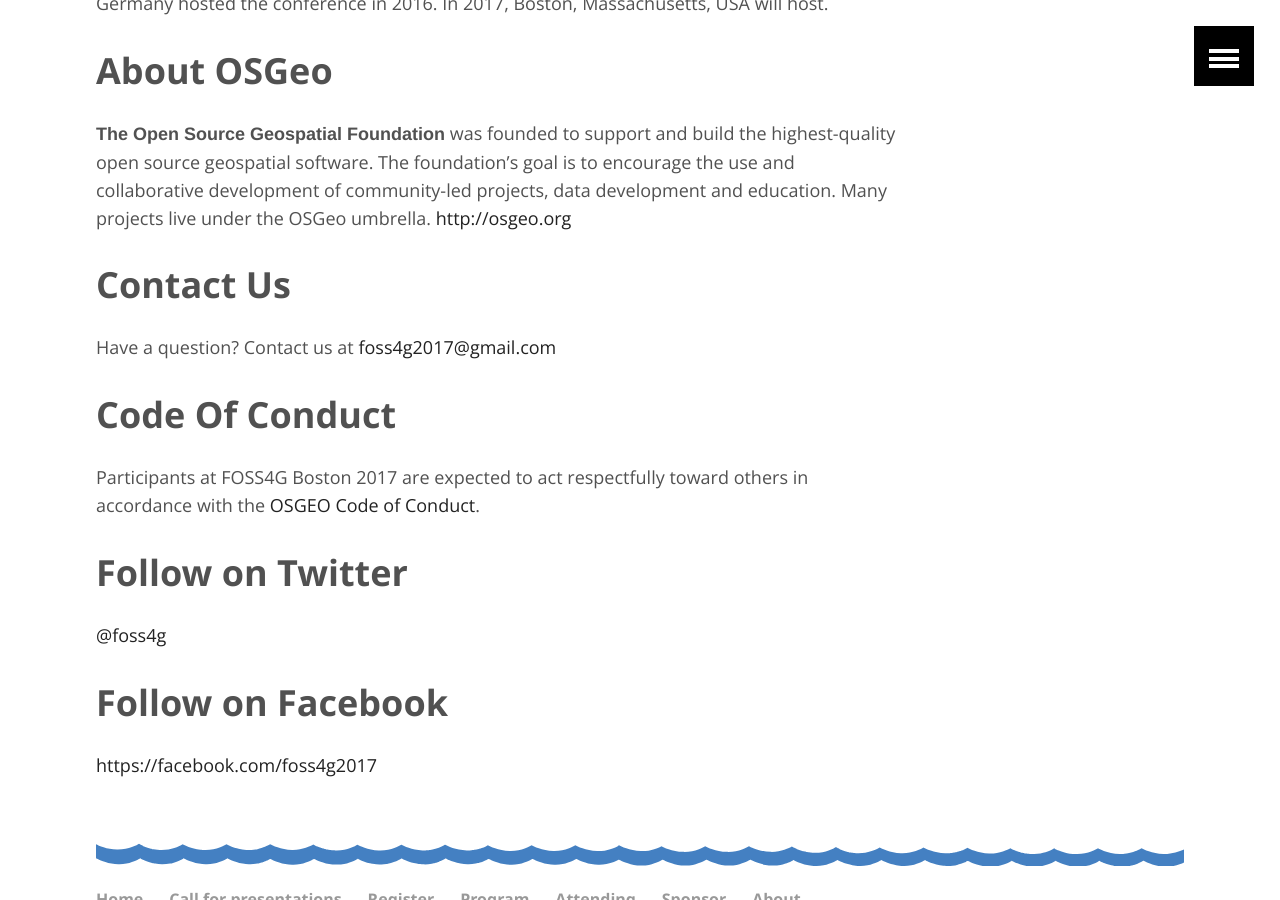
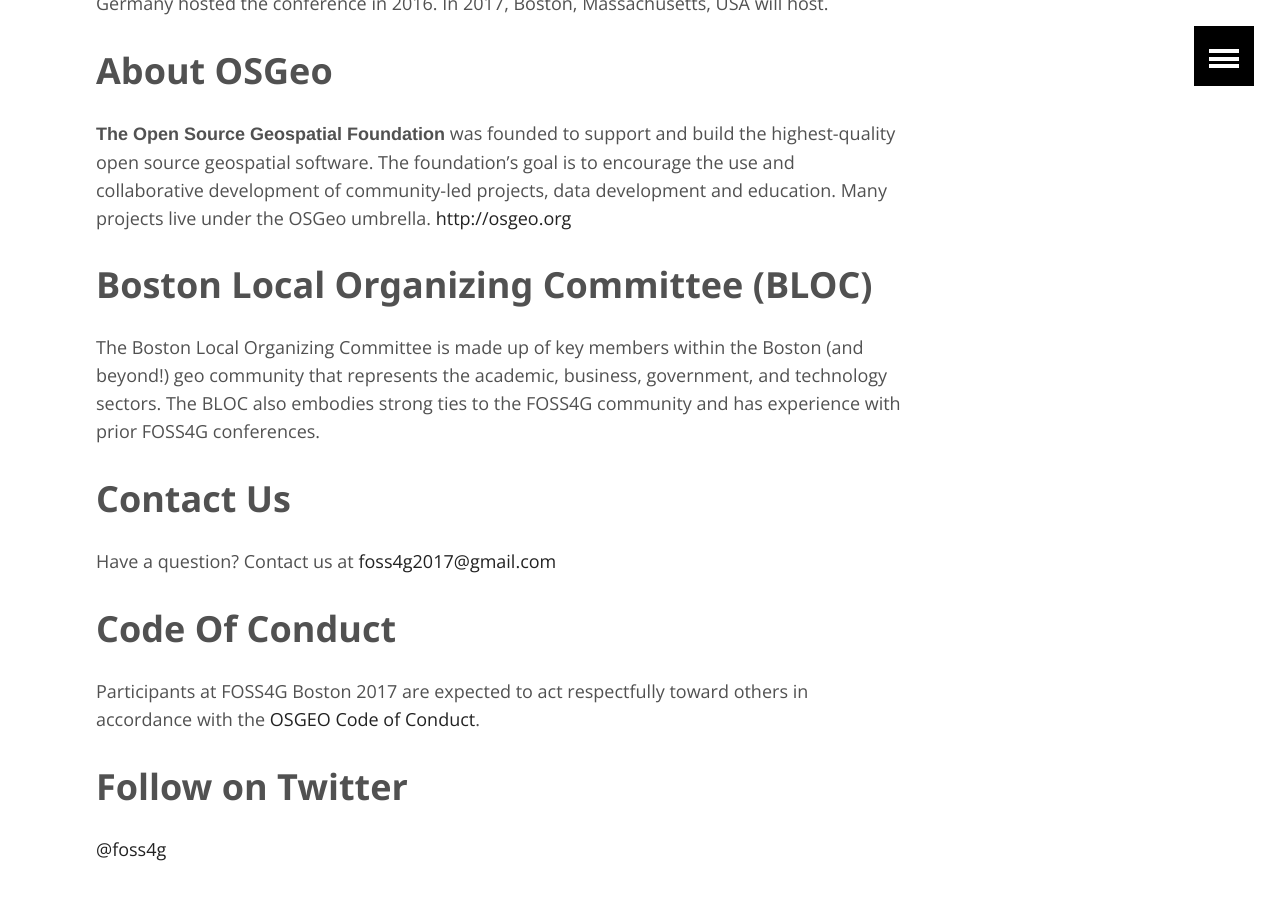
Before and after one commit to AvidGeo/foss4g2017-dev, a Jekyll site: the page built from about/index.md, in a window 1280 px wide and 900 px high, scrolled down 653 px. Built offline with Jekyll 4.4.1, drawn with Linux system fonts in a browser that asks for light colours.

Commit message:
added loc member photos to image folder and wrote blurb for about page

```diff
--- a/_includes/header.html
+++ b/_includes/header.html
@@ -42,6 +42,7 @@
           <div class="dropdown-content">
             <a href="{{ site.baseurl }}/about/#what-is-foss4g">About FOSS4G</a>
             <a href="{{ site.baseurl }}/about/#about-osgeo">About OSGeo</a>
+            <a href="{{ site.baseurl }}/about/#boston-local-organizing-committee-bloc">LOC</a>
             <a href="{{ site.baseurl }}/about/#contact-us">Contact Us</a>
             <a href="{{ site.baseurl }}/about/#code-of-conduct">CoC</a>
           </div>
--- a/about/index.md
+++ b/about/index.md
@@ -15,6 +15,10 @@
 
 **The Open Source Geospatial Foundation** was founded to support and build the highest-quality open source geospatial software. The foundation's goal is to encourage the use and collaborative development of community-led projects, data development and education. Many projects live under the OSGeo umbrella. [http://osgeo.org](http://osgeo.org/)
 
+# Boston Local Organizing Committee (BLOC)
+
+The Boston Local Organizing Committee is made up of key members within the Boston (and beyond!) geo community that represents the academic, business, government, and technology sectors. The BLOC also embodies strong ties to the FOSS4G community and has experience with prior FOSS4G conferences.
+
 # Contact Us
 
 Have a question? Contact us at <a href="mailto:foss4g2017@gmail.com">foss4g2017@gmail.com</a>
```
